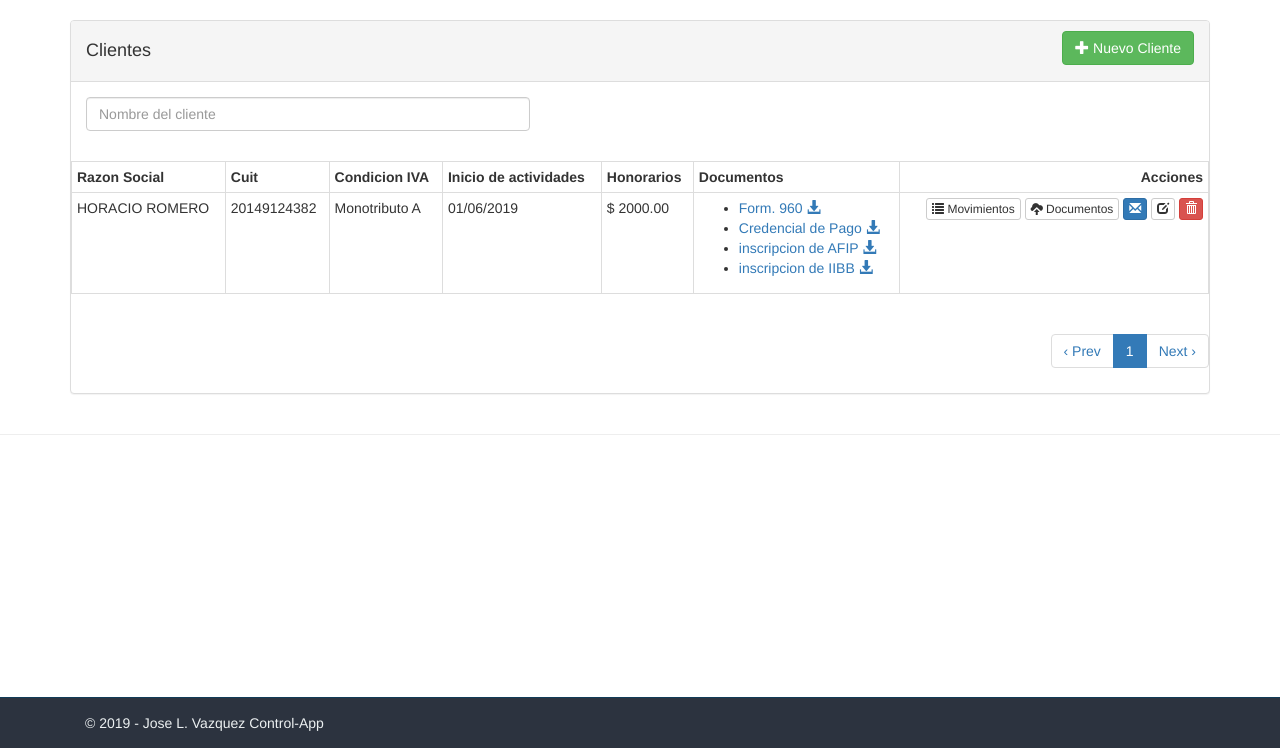
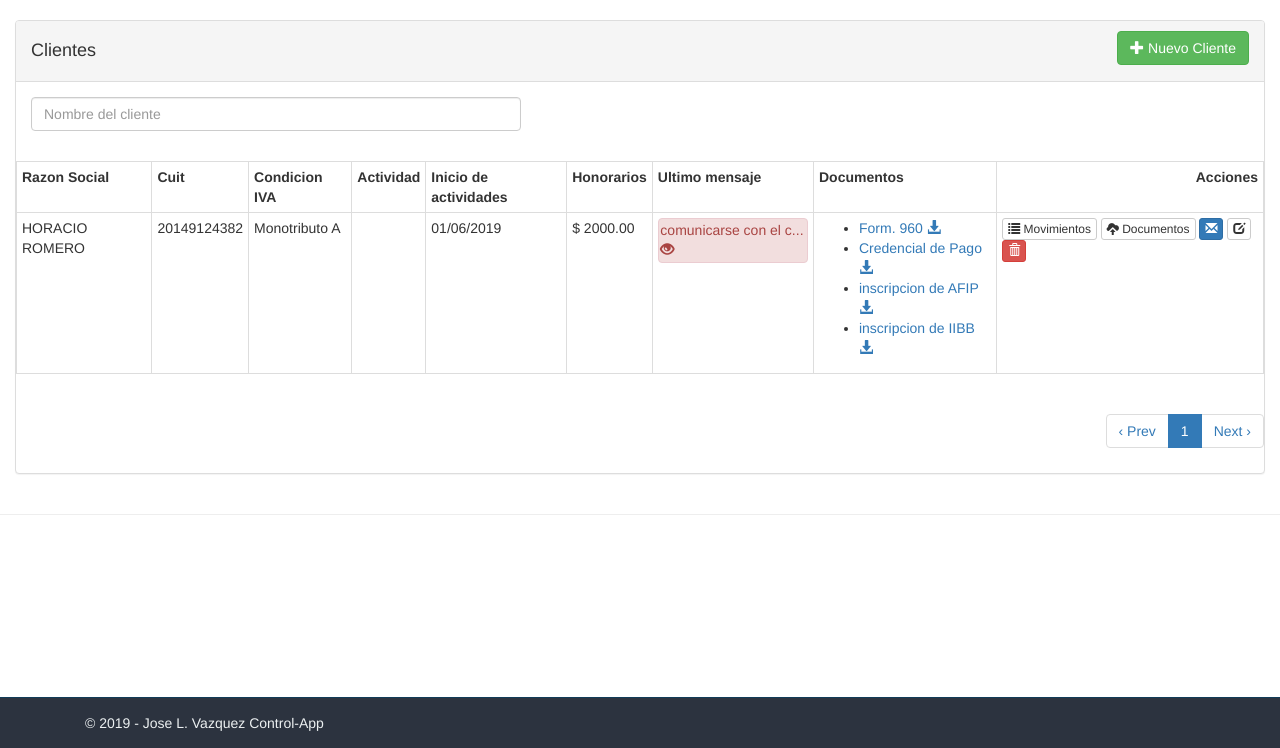
Before and after one commit to vazquezjluis/estudio-contable, a PHP site: page /tcpdf/clientes.php in a window 1280 px wide. Shown: the part 52-800 px from the top of the page. Run offline with PHP 8.4, Linux system fonts and the light colour scheme; a user stored in the database is signed in; data comes from the database, SQL or seed files in the repository; data that the repository does not hold is empty; some libraries are stand-ins or nearby versions.

Commit message:
Se agrega el campo actividad al cliente y se reestablecen los calculos del cliente como ser el monto a pagar

```diff
--- a/ajax/cliente/buscar_clientes.php
+++ b/ajax/cliente/buscar_clientes.php
@@ -80,8 +80,10 @@
 					<th>Dirección</th> -->
 					<th>Cuit</th>
 					<th>Condicion IVA</th>
+					<th>Actividad</th>
 					<th>Inicio de actividades</th>
 					<th>Honorarios</th>
+					<th>Ultimo mensaje</th>
 					<th>Documentos</th>
 					<th class='text-right'>Acciones</th>
 
@@ -90,6 +92,7 @@
 				while ($row=mysqli_fetch_array($query)){
 						$id_cliente=$row['id_cliente'];
 						$nombre_cliente=$row['nombre_cliente'];
+						$actividad=$row['actividad'];
 						$telefono_cliente=$row['telefono_cliente'];
 						$email_cliente=$row['email_cliente'];
 						$direccion_cliente=$row['direccion_cliente'];
@@ -121,6 +124,16 @@
 							4=>"Credencial de Pago"
 						);
 
+						//mensaje del cliente
+						$sql_mensaje="SELECT * FROM  mensajes WHERE cliente = ".$id_cliente." AND destino = 'cliente' ORDER BY  id_mensaje DESC LIMIT 1 " ;
+						$query_mensaje = mysqli_query($con, $sql_mensaje);
+						$class = array(
+							0=>"well",
+							1=>"alert alert-success",
+							2=>"alert alert-warning",
+							3=>"alert alert-danger"
+						  );
+
 					?>
 
 					<input type="hidden" value="<?php echo $nombre_cliente;?>" id="nombre_cliente<?php echo $id_cliente;?>">
@@ -135,6 +148,7 @@
 					<input type="hidden" value="<?php echo $honorarios;?>" id="honorarios<?php echo $id_cliente;?>">
 					<input type="hidden" value="<?php echo $usuario;?>" id="usuario<?php echo $id_cliente;?>">
 					<input type="hidden" value="<?php echo $clave;?>" id="clave<?php echo $id_cliente;?>">
+					<input type="hidden" value="<?php echo $actividad;?>" id="actividad<?php echo $id_cliente;?>">
 
 					<tr>
 
@@ -145,8 +159,24 @@
 						<td><?php //echo $estado;?></td> -->
 						<td><?php echo $cuit;?></td>
 						<td><?php echo $condicion_iva." ".$categoria;?></td>
+						<td><?php echo $actividad;?></td>
 						<td><?php echo $fecha_inicio;?></td>
 						<td><?php echo "$ ".$honorarios;?></td>
+						<td>
+							<?php
+								if ($query_mensaje->num_rows!=0){
+									$visto = '';
+									while($men= mysqli_fetch_array($query_mensaje)){
+										if ($men['visto']!='0'){
+											$visto = '<span class="glyphicon glyphicon-eye-open" title="Visto '.date("d/m/Y h:m", strtotime($men['visto'])).'"></span>';
+										}
+										echo  "<div class='".$class[$men['prioridad']]."' style='padding:1%; margin-bottom:0px;' title='".$men['mensaje']."'>".substr($men['mensaje'], 0, 20)."...".$visto."</div>";
+									}
+								} else{
+									echo "...";
+								}
+
+						 ?></td>
 						<td>
 
 							<ul>
--- a/ajax/cliente/editar_cliente.php
+++ b/ajax/cliente/editar_cliente.php
@@ -27,6 +27,7 @@
 		$clave=mysqli_real_escape_string($con,(strip_tags($_POST["mod_clave"],ENT_QUOTES)));
 		$honorario=mysqli_real_escape_string($con,(strip_tags($_POST["mod_honorarios"],ENT_QUOTES)));
 		$condicion_iva=mysqli_real_escape_string($con,(strip_tags($_POST["mod_condicion"],ENT_QUOTES)));
+		$actividad=mysqli_real_escape_string($con,(strip_tags($_POST["mod_actividad"],ENT_QUOTES)));
 
 
 		$id_cliente=intval($_POST['mod_id']);
@@ -40,6 +41,7 @@
 			clave='".$clave."',
 			honorario='".$honorario."',
 			condicion_iva='".$condicion_iva."',
+			actividad='".$actividad."',
 			date_added='".$date_added."'
 		WHERE id_cliente='".$id_cliente."'";
 
--- a/ajax/cliente/nuevo_cliente.php
+++ b/ajax/cliente/nuevo_cliente.php
@@ -18,6 +18,7 @@
 		$usuario=mysqli_real_escape_string($con,(strip_tags($_POST["usuario"],ENT_QUOTES)));
 		$clave=mysqli_real_escape_string($con,(strip_tags($_POST["clave"],ENT_QUOTES)));
 		$honorario=mysqli_real_escape_string($con,(strip_tags($_POST["honorario"],ENT_QUOTES)));
+		$actividad=mysqli_real_escape_string($con,(strip_tags($_POST["actividad"],ENT_QUOTES)));
 		//$estado=intval($_POST['estado']);
 		$date_added=mysqli_real_escape_string($con,(strip_tags($_POST["date_added"],ENT_QUOTES)));
 
@@ -30,7 +31,7 @@
 		  categoria,
 		  cuit, usuario,
 		   clave,
-		   honorario,condicion_iva) VALUES ('$nombre',
+		   honorario,condicion_iva,actividad) VALUES ('$nombre',
 		   '$telefono',
 		   '$email',
 		   '$direccion',
@@ -38,7 +39,7 @@
 		   '$date_added',
 		   '$categoria',
 		   '$cuit',
-		   '$usuario','$clave','$honorario','$condicion_iva')";
+		   '$usuario','$clave','$honorario','$condicion_iva', '$actividad')";
 		$query_new_insert = mysqli_query($con,$sql);
 
 		$sql2="SELECT max(clientes.id_cliente) as id FROM clientes LIMIT 1";
--- a/classes/LoginCliente.php
+++ b/classes/LoginCliente.php
@@ -91,6 +91,7 @@ class LoginCliente
 						$_SESSION['cliente_name']           = $result_row->nombre_cliente;
 						$_SESSION['cliente_categoria']      = $result_row->categoria;
 						$_SESSION['cliente_condicion_iva']  = $result_row->condicion_iva;
+						$_SESSION['cliente_actividad']      = $result_row->actividad;
 						$_SESSION['cliente_f_added']        = $result_row->f_added;
 						$_SESSION['cliente_honorario']      = $result_row->honorario;
                         $_SESSION['cliente_login_status']   = 1;
--- a/clientes.php
+++ b/clientes.php
@@ -31,7 +31,7 @@
 
 	?>
 
-	<div class="container">
+	<div class="container-fluid">
 	<div class="panel panel-default">
 		<div class="panel-heading">
 		    <div class="btn-group pull-right">
@@ -61,7 +61,7 @@
 			<div class='outer_div'></div><!-- Carga los datos ajax -->
 
 
-</div>
+	</div>
 
 	</div>
 	<hr>
--- a/config/db.php
+++ b/config/db.php
@@ -1,7 +1,7 @@
 <?php
 /*Datos de conexion a la base de datos*/
 define('DB_HOST', 'localhost');//DB_HOST:  generalmente suele ser "127.0.0.1"
-define('DB_USER', 'joseluis');//Usuario de tu base de datos
-define('DB_PASS', 'joseluis');//Contraseña del usuario de la base de datos
+define('DB_USER', 'root');//Usuario de tu base de datos
+define('DB_PASS', '');//Contraseña del usuario de la base de datos
 define('DB_NAME', 'estudio_contable');//Nombre de la base de datos
 ?>
--- a/js/clientes.js
+++ b/js/clientes.js
@@ -107,7 +107,7 @@
 		            $("#mensaje_ajax").html(datos);
 		            $('#enviar_mensaje').attr("disabled", false);
 		            $('#guardar_mensaje')[0].reset();
-		            //load(1);
+		            load(1);
 		        }
 		    });
 		    event.preventDefault();
@@ -165,12 +165,15 @@
 		 * Para mostrar o no mostrar la categoria
 		 */
 		$("select").change(function(event) {
+			/** Solo para los selecct de condicion en la creacion y edicion del clilente*/
+			if ($(this).attr("id") === "condicion" || $(this).attr("id") === "mod_condicion" ){
 				var prefijo = "";
 				if ($(this).attr("id") === "condicion") {
 					//cuando es creadion de cliente
 				} else {
 					prefijo = "mod_"; //cuando es modificacion
 				}
+
 				if ($(this).val() == "Monotributo") {
 					$("#" + prefijo + "categoria").removeAttr("readonly");
 					$("#" + prefijo + "categoria").attr("required");
@@ -179,6 +182,8 @@
 					$("#" + prefijo + "categoria").attr("readonly", "readonly");
 					$("#" + prefijo + "categoria").val("");
 				};
+			}
+
 		});
 
 		function obtener_datos(id) {
@@ -194,6 +199,7 @@
 		    var usuario = $("#usuario" + id).val();
 		    var clave = $("#clave" + id).val();
 		    var condicion_iva = $("#condicion_iva" + id).val();
+		    var actividad = $("#actividad" + id).val();
 
 		    $("#mod_nombre").val(nombre_cliente);
 		    $("#mod_telefono").val(telefono_cliente);
@@ -214,6 +220,9 @@
 		        $("#mod_categoria").attr("readonly", "readonly");
 		        $("#mod_categoria").val(" ");
 			}
+
+		    $("#mod_actividad option[value='" + actividad + "']").attr("selected", "selected");
+
 
 		}
 
--- a/modal/clientes/editar_clientes.php
+++ b/modal/clientes/editar_clientes.php
@@ -41,6 +41,17 @@
 							<option value="IVA Responsable Inscripto">IVA Responsable Inscripto</option>
 							<option value="IVA no Responsable">IVA no Responsable</option>
 							<option value="IVA Sujeto Exento">IVA Sujeto Exento</option>
+						</select>
+					</div>
+				</div>
+
+			  <div class="form-group form-group-sm">
+					<label for="mod_actividad" class="col-sm-3 control-label">Actividad *</label>
+					<div class="col-sm-8">
+						<select class="form-control actividad" id="mod_actividad" name="mod_actividad"  required>
+							<option value="">-- Selecciones--</option>
+							<option value="Locaciones y/o prestaciones de servicios">Locaciones y/o prestaciones de servicios</option>
+							<option value="Venta de Cosas Muebles">Venta de Cosas Muebles</option>
 						</select>
 					</div>
 				</div>
--- a/modal/clientes/registro_clientes.php
+++ b/modal/clientes/registro_clientes.php
@@ -38,6 +38,18 @@
 							<option value="IVA Responsable Inscripto">IVA Responsable Inscripto</option>
 							<option value="IVA no Responsable">IVA no Responsable</option>
 							<option value="IVA Sujeto Exento">IVA Sujeto Exento</option>
+						</select>
+					</div>
+				</div>
+
+
+			  <div class="form-group form-group-sm">
+					<label for="actividad" class="col-sm-3 control-label">Actividad *</label>
+					<div class="col-sm-8">
+						<select class="form-control" id="actividad" name="actividad"  required>
+							<option value="">-- Selecciones--</option>
+							<option value="Locaciones y/o prestaciones de servicios">Locaciones y/o prestaciones de servicios</option>
+							<option value="Venta de Cosas Muebles">Venta de Cosas Muebles</option>
 						</select>
 					</div>
 				</div>
@@ -103,19 +115,6 @@
 				</div>
 			  </div>
 
-			  <!-- <div class="form-group">
-				<label for="estado" class="col-sm-3 control-label">Estado</label>
-				<div class="col-sm-8">
-				 <select class="form-control" id="estado" name="estado" required>
-					<option value="">-- Selecciona estado --</option>
-					<option value="1" selected>Activo</option>
-					<option value="0">Inactivo</option>
-				  </select>
-				</div>
-			  </div> -->
-
-
-
 
 		  </div>
 		  <div class="modal-footer">
```
Also changed, not shown: ajax/cliente/mensaje.php (+6 -16 lines), funciones.php (+18 -4 lines), public/index.php (+4 -5 lines), 3 other files. Lines whose indentation alone changed are shown as unchanged.
